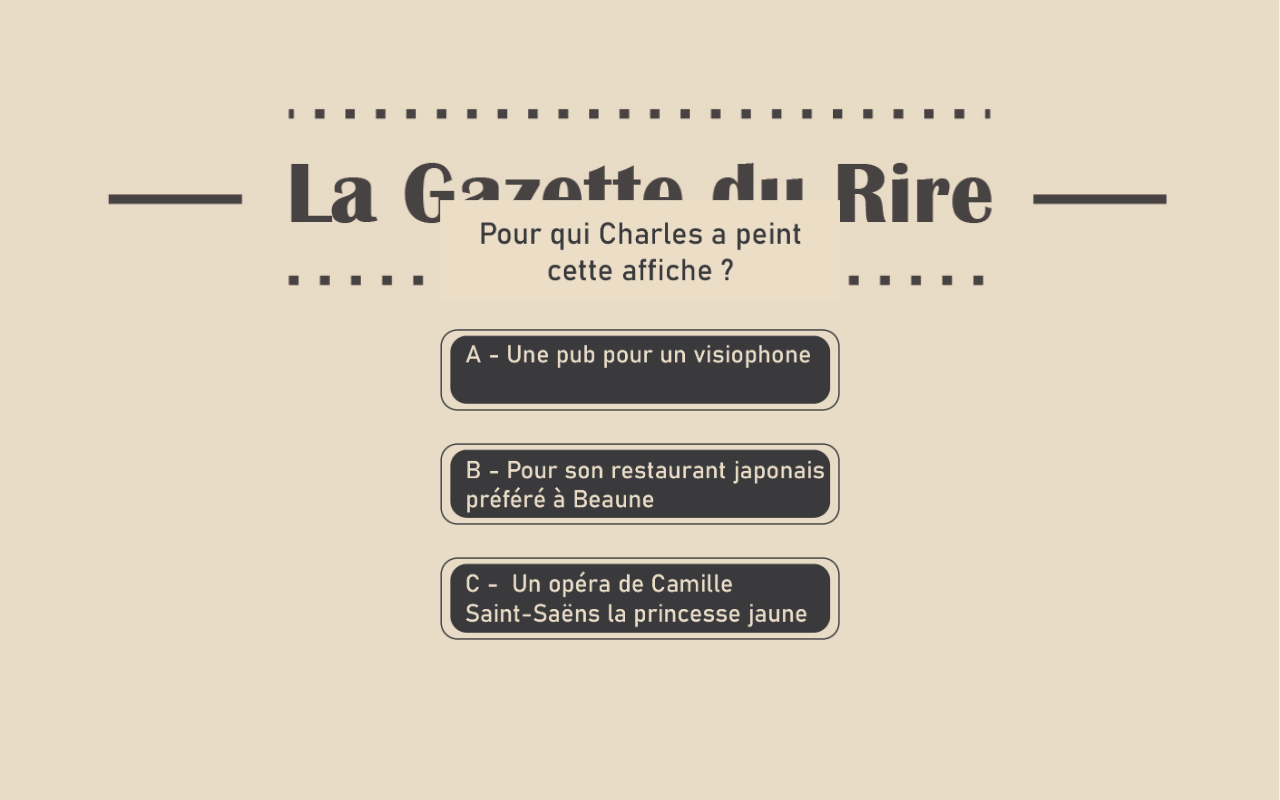
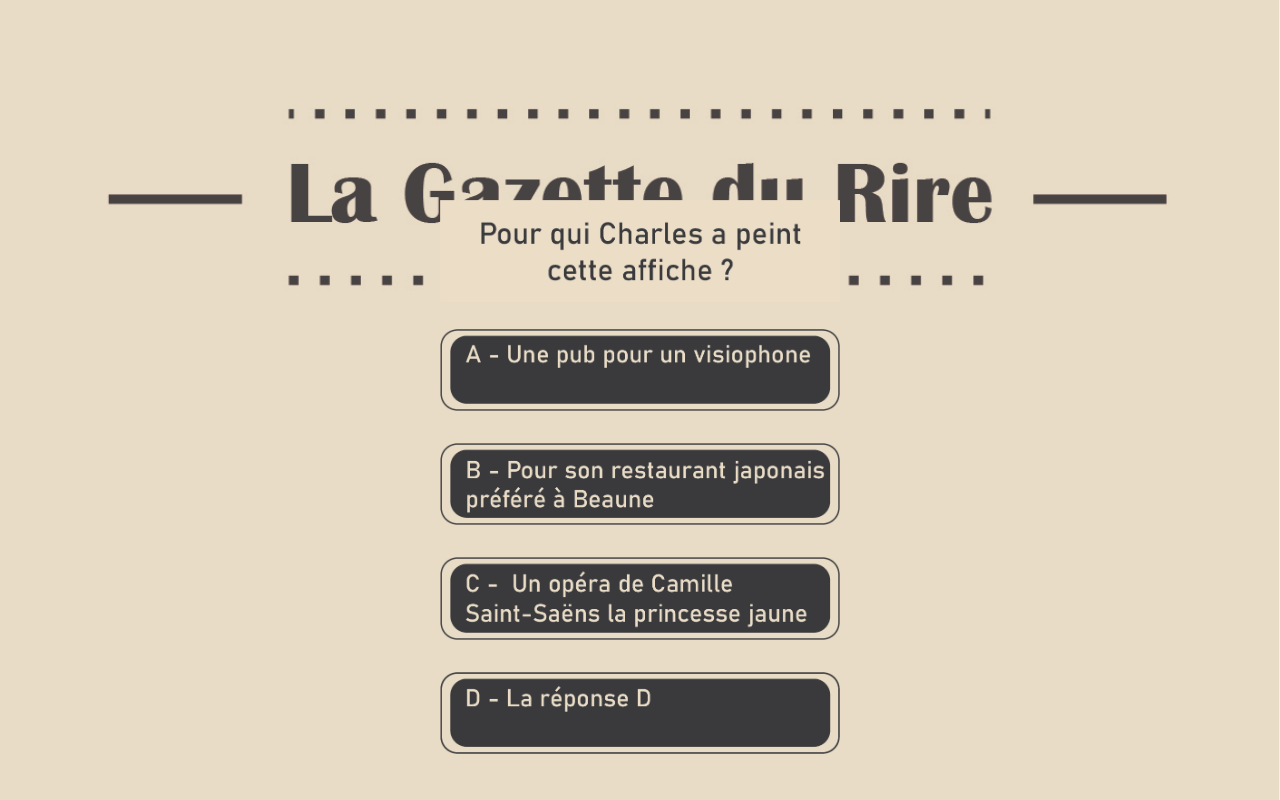
Before and after one commit to JackyMeslin/station-4, a plain HTML site: page index.html in a window 1280 px wide. Drawn offline with nearby package versions, Linux system fonts and the light colour scheme.

Commit message:
check button

```diff
--- a/index.html
+++ b/index.html
@@ -73,6 +73,13 @@
 					</button>
 				</div>
 			</a>
+			<a href="false-page.html">
+				<div class="p-4 grid place-content-center">
+					<button class="btn-size">
+						<img src="assets/4-rep-D.png" alt="">
+					</button>
+				</div>
+			</a>
 
 
 
```
